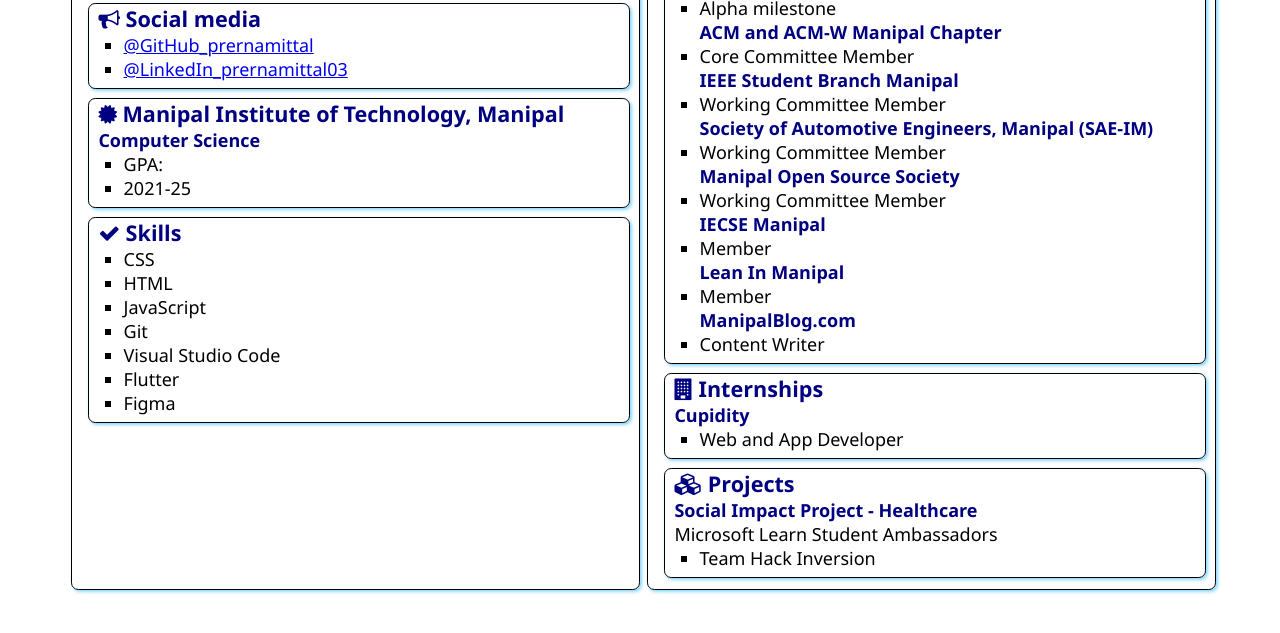
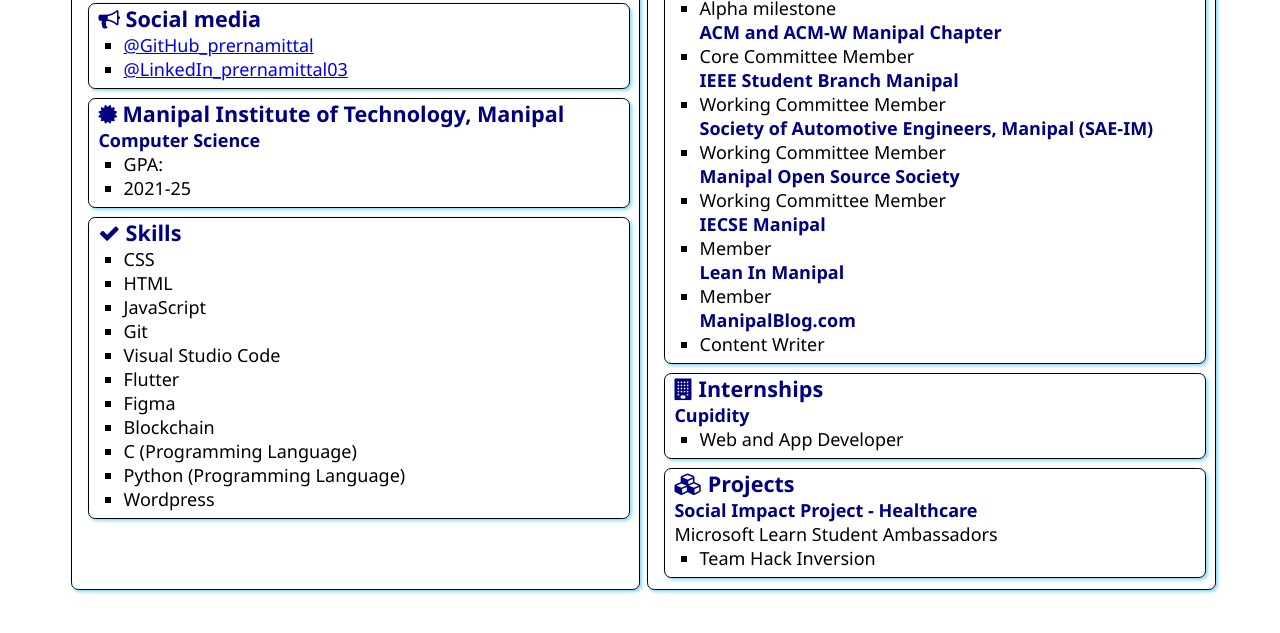
Before and after one commit to prernamittal/SATechnicalOnboarding, a plain HTML site: page src/index.html in a window 1280 px wide. Shown: the part 83-716 px from the top of the page. Drawn offline with Linux system fonts and the light colour scheme.

Commit message:
Update index.html
skills added

```diff
--- a/src/index.html
+++ b/src/index.html
@@ -53,6 +53,10 @@
                     <li>Visual Studio Code</li>
                     <li>Flutter</li>
                     <li>Figma</li>
+                    <li>Blockchain</li>
+                    <li>C (Programming Language)</li>
+                    <li>Python (Programming Language)</li>
+                    <li>Wordpress</li>
 
 
                 </ul>
```
